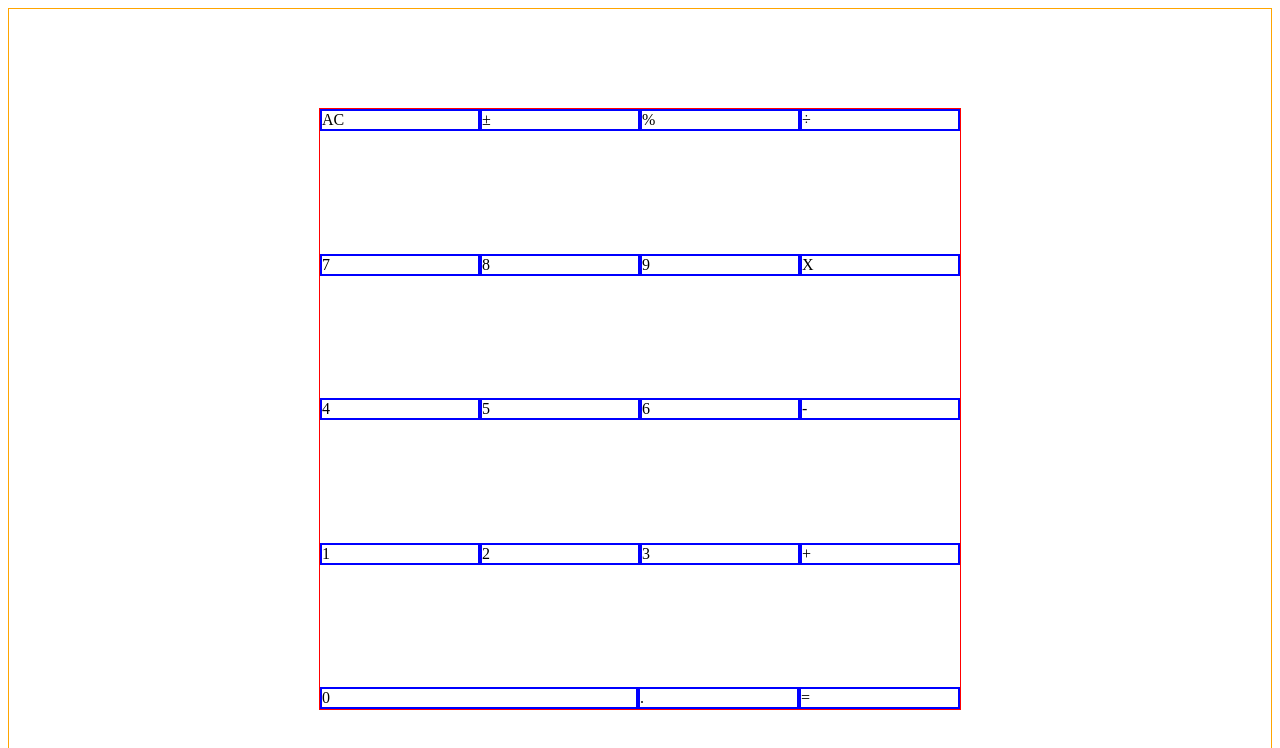
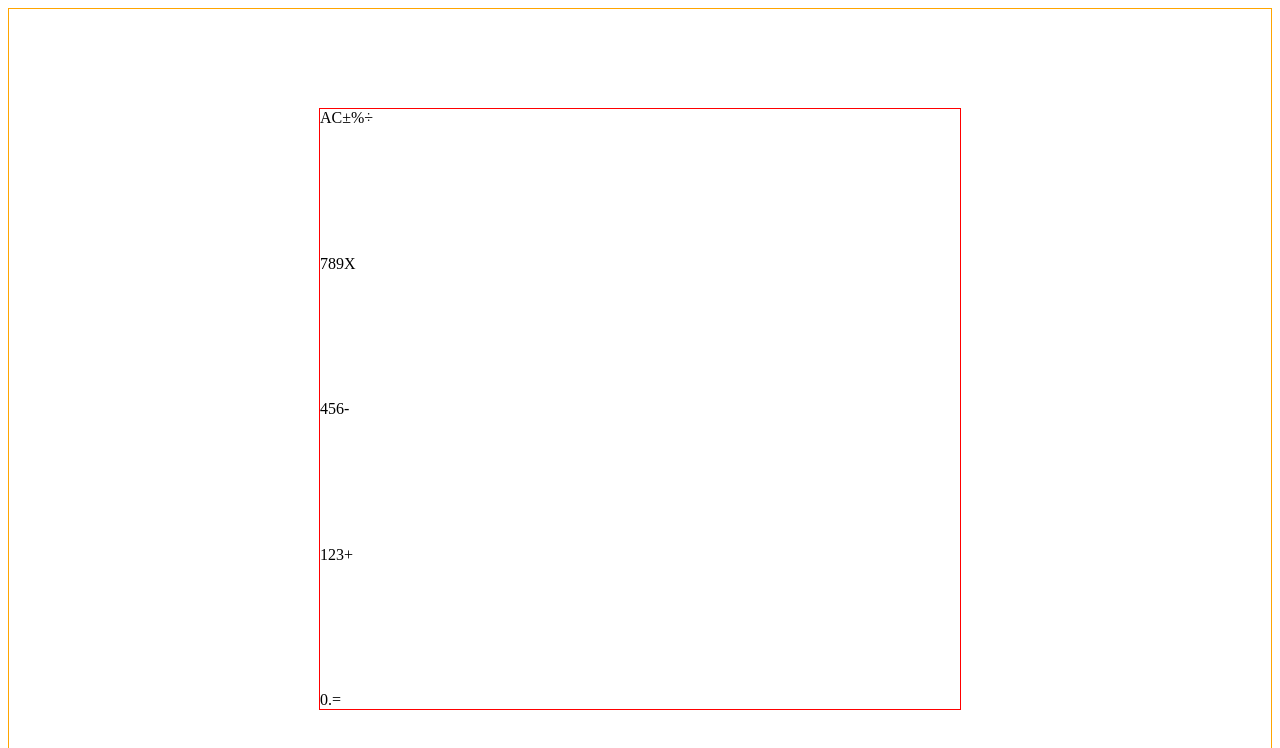
Before and after one commit to nevtay/calculator-react, a React (Vite) app: page / in a window 1280 px wide. Shown: the top 748 px of the page. Built offline with nearby package versions, Linux system fonts and the light colour scheme.

Commit message:
assign string ids to components that have symbols as value

```diff
--- a/src/components/Button.tsx
+++ b/src/components/Button.tsx
@@ -2,8 +2,22 @@ import "./Button.css";
 import { Props } from "../types/types";
 
 const Button = (props: Props) => {
+  if (props.value === ".") {
+    return (
+      <span id={`btn-point`} className={`btn`}>
+        {props.value}
+      </span>
+    );
+  }
+  if (props.value === "=") {
+    return (
+      <span id={`btn-equal`} className={`btn`}>
+        {props.value}
+      </span>
+    );
+  }
   return (
-    <span className={`button ${props.value === "0" ? "button-0" : ""}`}>
+    <span id={`btn-${props.value}`} className={`btn`}>
       {props.value}
     </span>
   );
```
